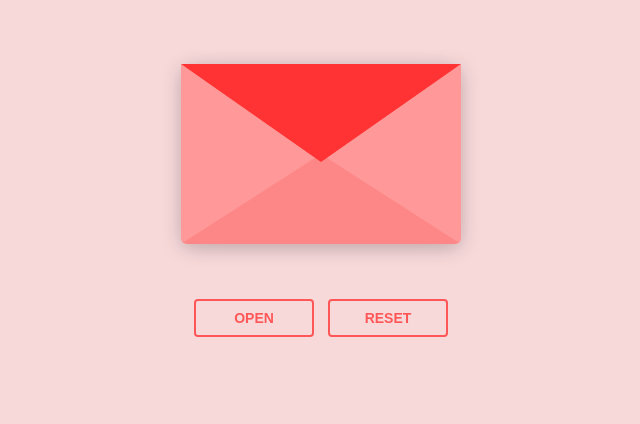
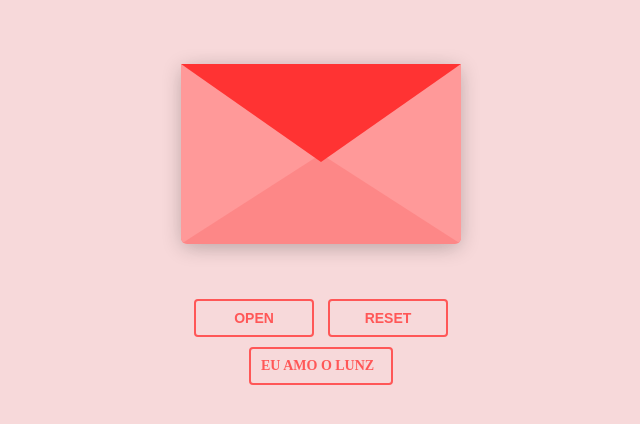
Before and after one commit to LailaD13/Carta, a plain HTML site: page Carta/index.html in a window 1280 px wide. Shown: the part 236-660 px from the top of the page, without its empty margins (319-959 px from the left). Drawn offline with nearby package versions, Linux system fonts and the light colour scheme.

Commit message:
Add files via upload

```diff
--- a/Carta/index.css
+++ b/Carta/index.css
@@ -257,3 +257,25 @@
     background-color: #fc9d9d;
     color: #a10000;
   }
+
+  .mensagem {
+    font-weight: 800;
+    font-style: normal;
+    transition: all 0.1s linear;
+    -webkit-appearance: none;
+    background-color: transparent;
+    border: solid 2px #ff5757;
+    border-radius: 4px;
+    color: #ff5757;
+    display: inline-block;
+    font-size: 14px;
+    text-transform: uppercase;
+    margin: 5px;
+    padding: 10px;
+    line-height: 1em;
+    text-decoration: none;
+    min-width: 120px;
+    cursor: pointer;
+    margin-inline: 560px;
+
+    }
--- a/Carta/index.html
+++ b/Carta/index.html
@@ -29,6 +29,12 @@
     <button id="reset">Reset</button>
 </div>
 
+<div>
+    <div class="mensagem"
+    <h1> Eu Amo o Lunz</h1>
+
+</div>
+
 <!--
 
 Inspired by:
```
